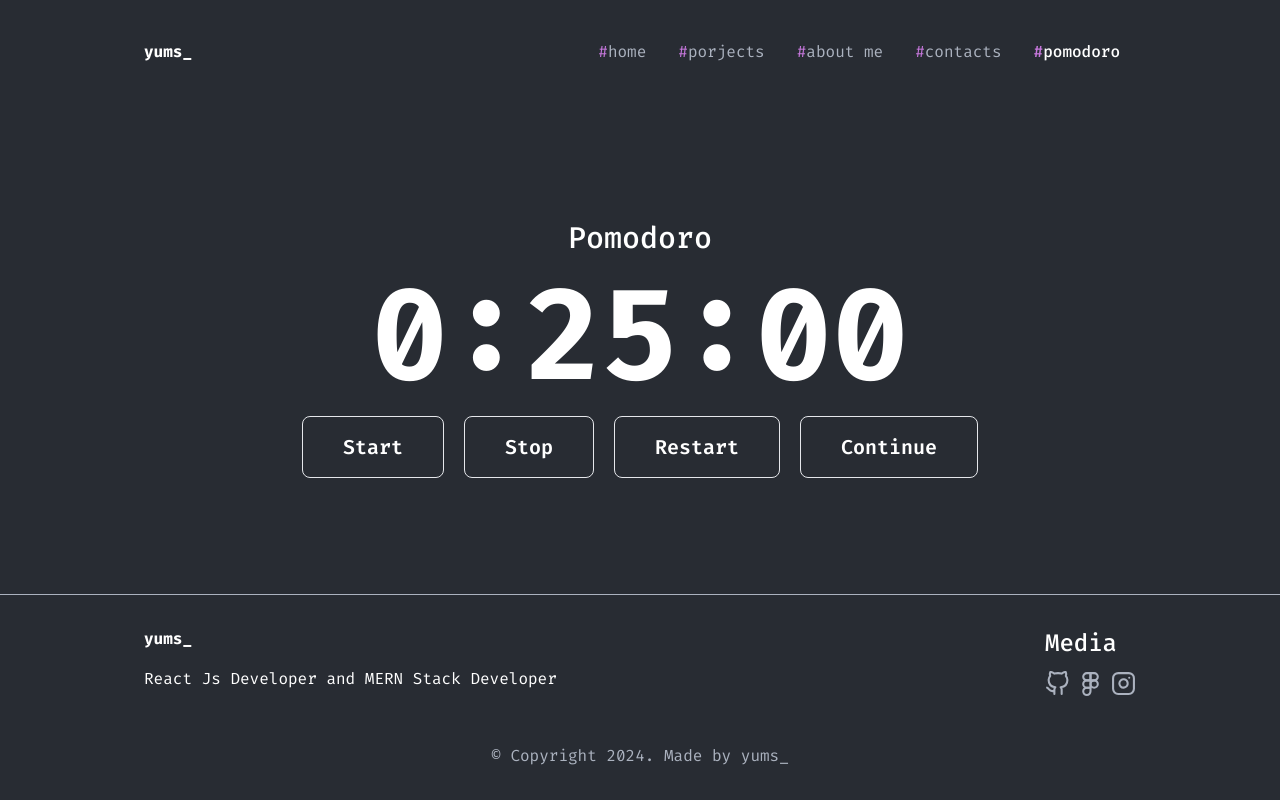
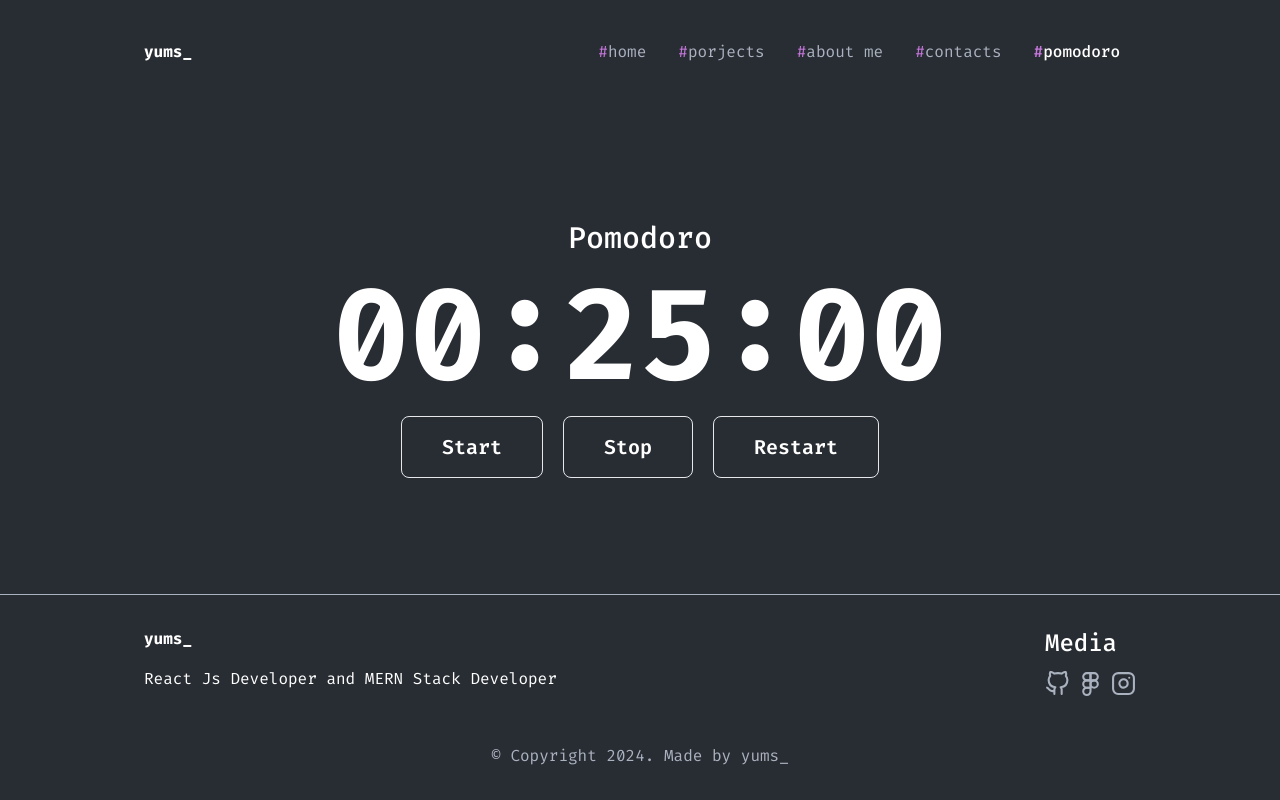
Before and after one commit to takayums/takayums-site, a Next.js app: page /pomodoro in a window 1280 px wide. Built offline with nearby package versions, Linux system fonts and the light colour scheme.

Commit message:
fix(pomodor): type asertation on type return covertMiliseconds

```diff
--- a/app/pomodoro/page.tsx
+++ b/app/pomodoro/page.tsx
@@ -1,6 +1,5 @@
 "use client"
 
-import { ReturnConvertTime } from "@/types/types"
 import { convertMiliseconds } from "@/utils/utils"
 import { useRef, useState } from "react"
 
@@ -50,19 +49,20 @@ export default function Pomodoro() {
     }
   }
 
-  const { m, s, d, h }: ReturnConvertTime = convertMiliseconds(timerLeft);
+  const data = convertMiliseconds(timerLeft);
+  const dataType = data as { d: number, h: number, m: number, s: number };
+
 
   return (
     <section className="my-16 grow flex-1 flex flex-col gap-4 items-center justify-center">
       <p className="text-center font-medium text-white text-3xl">Pomodoro</p>
       <h1 className="text-center text-white font-bold text-9xl">
-        {`${h}:${m < 10 ? `0${m}` : m}:${s < 10 ? `0${s}` : s}`}
+        {`${dataType.h < 10 ? `0${dataType.h}` : dataType.h}:${dataType.m < 10 ? `0${dataType.m}` : dataType.m}:${dataType.s < 10 ? `0${dataType.s}` : dataType.s}`}
       </h1>
       <div className="text-white flex gap-5">
-        <button onClick={handleStart} className="hover:bg-white hover:border-primary hover:text-gray py-4 px-10 rounded-lg border text-xl font-semibold">Start</button>
-        <button onClick={handleStop} className="hover:bg-white hover:border-primary hover:text-gray py-4 px-10 rounded-lg border text-xl font-semibold">Stop</button>
-        <button onClick={handleRestart} className="hover:bg-white hover:border-primary hover:text-gray py-4 px-10 rounded-lg border text-xl font-semibold">Restart</button>
-        <button onClick={handleRestart} className="hover:bg-white hover:border-primary hover:text-gray py-4 px-10 rounded-lg border text-xl font-semibold">Continue</button>
+        <button onClick={handleStart} className="transition duration-300 ease-in-out hover:bg-white hover:border-primary hover:text-gray py-4 px-10 rounded-lg border text-xl font-semibold">Start</button>
+        <button onClick={handleStop} className="transition duration-300 ease-in-out hover:bg-white hover:border-primary hover:text-gray py-4 px-10 rounded-lg border text-xl font-semibold">Stop</button>
+        <button onClick={handleRestart} className="transition duration-300 ease-in-out hover:bg-white hover:border-primary hover:text-gray py-4 px-10 rounded-lg border text-xl font-semibold">Restart</button>
       </div>
     </section>
   )
```
